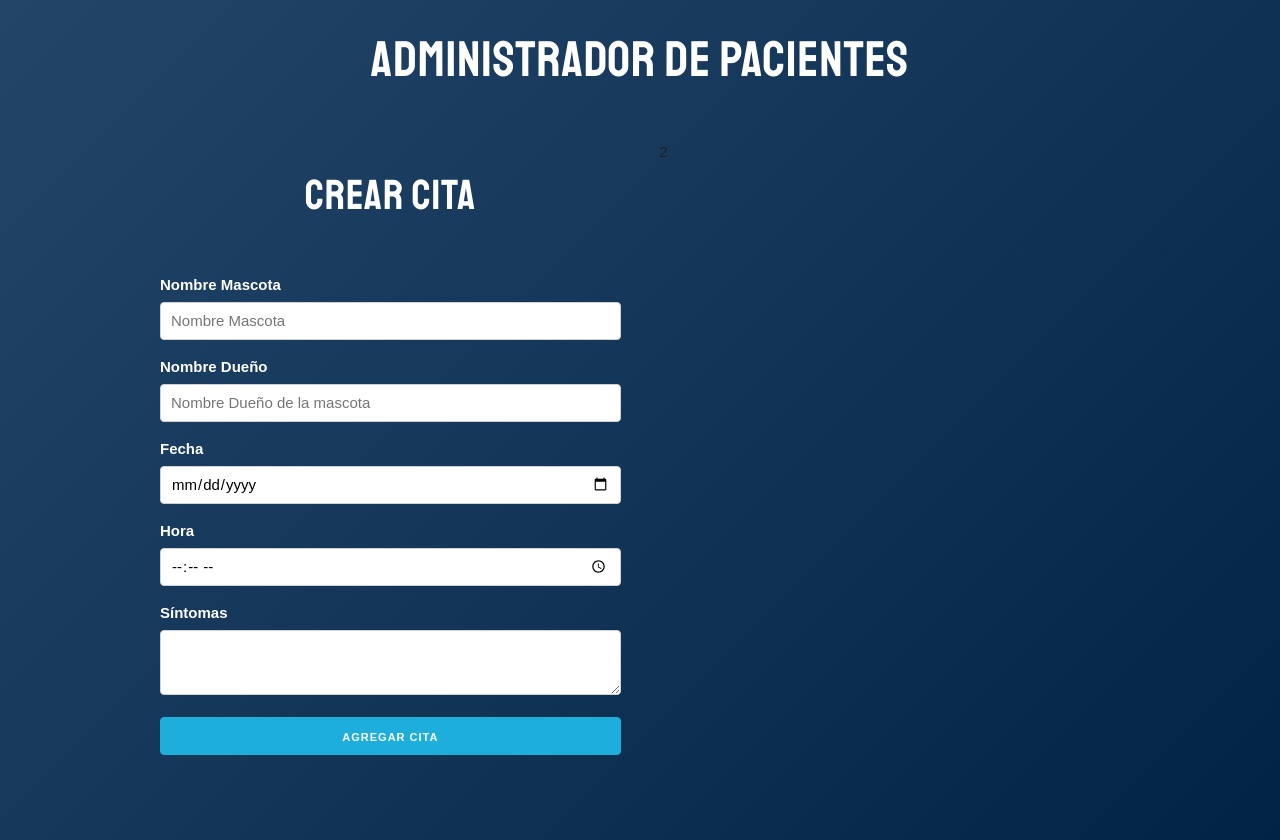
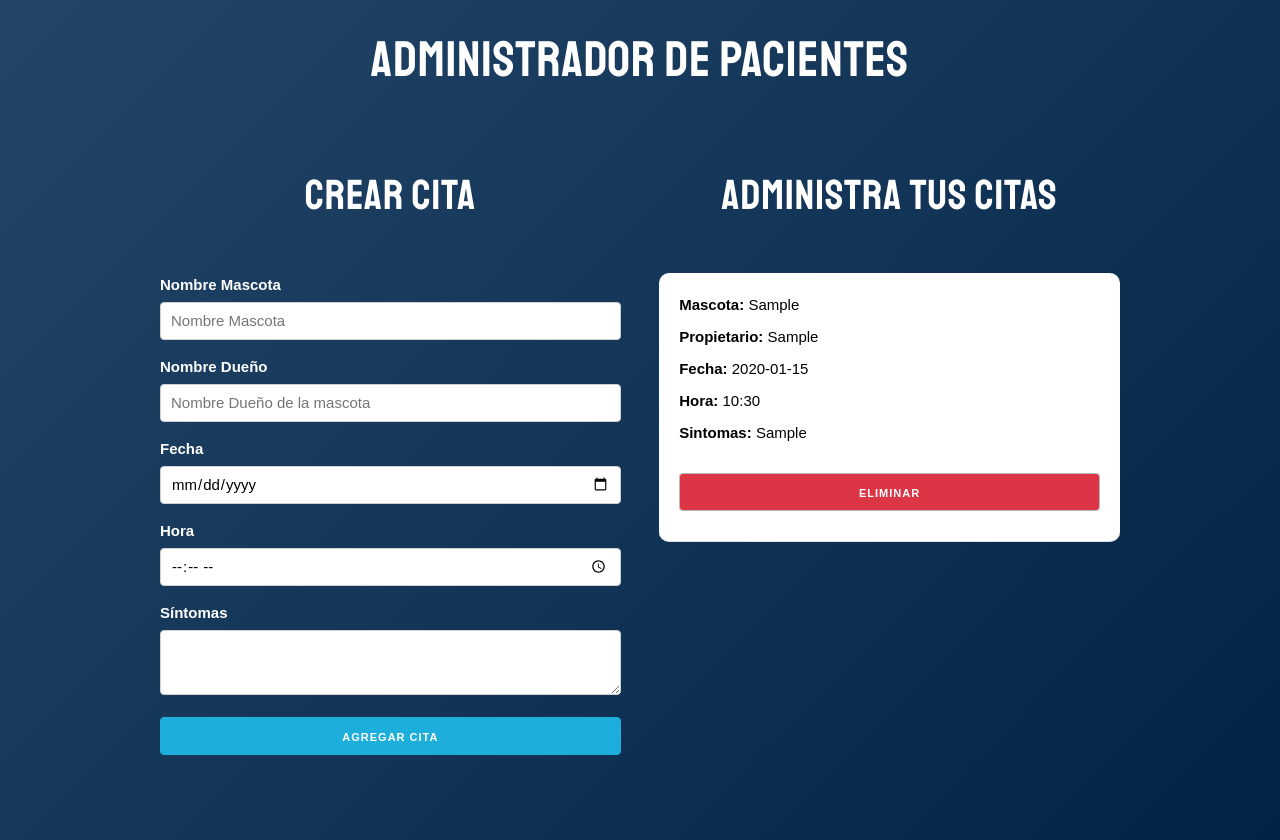
Before and after one commit to ManuelBlaze/citas, a React (Create React App) app: page / in a window 1280 px wide. Both pictures are taken after typing "Sample", "Sample", "2020-01-15", "10:30", "Sample" into the empty fields and a click on the button "AGREGAR CITA". Built offline with nearby package versions, Linux system fonts and the light colour scheme.

Commit message:
Administrar citas

```diff
--- a/src/App.js
+++ b/src/App.js
@@ -1,5 +1,6 @@
 import React, {Fragment, useState} from 'react';
 import Formulario from "./components/Formulario";
+import Cita from "./components/Cita";
 
 function App() {
 
@@ -10,6 +11,15 @@
   const crearCita = cita => {
     guardarCitas([...citas, cita]);
   }
+
+  //Función que elimina una cita por su ID
+  const eliminarCita = id => {
+    const nuevasCitas = citas.filter(cita => cita.id !== id);
+    guardarCitas(nuevasCitas);
+  }
+
+  //Mensaje condicional
+  const titulo = citas.length === 0 ? 'No hay citas' : 'Administra tus Citas';
 
   return (
     <Fragment>
@@ -23,7 +33,14 @@
             />
           </div>
           <div className="one-half column">
-            2
+            <h2>{titulo}</h2>
+            {citas.map(cita => (
+              <Cita
+                key={cita.id}
+                cita={cita}
+                eliminarCita={eliminarCita}
+              />
+            ))}
           </div>
         </div>
       </div>
--- /dev/null
+++ b/src/components/Cita.jsx
@@ -0,0 +1,19 @@
+import React from 'react';
+
+const Cita = ({cita, eliminarCita}) => (
+    <div className="cita">
+        <p>Mascota: <span>{cita.mascota}</span></p>
+        <p>Propietario: <span>{cita.propietario}</span></p>
+        <p>Fecha: <span>{cita.fecha}</span></p>
+        <p>Hora: <span>{cita.hora}</span></p>
+        <p>Sintomas: <span>{cita.sintomas}</span></p>
+
+        <button
+            className="button eliminar u-full-width"
+            onClick={ () => eliminarCita(cita.id)}
+        >Eliminar</button>
+    </div>
+);
+
+
+export default Cita;
--- a/src/index.css
+++ b/src/index.css
@@ -77,7 +77,7 @@
 }
 .button.eliminar,
 .button.eliminar:hover {
-  background-color: #c10059;
+  background-color: #dc3545;
   color: white;
   margin-top: 2rem;
 }
```
